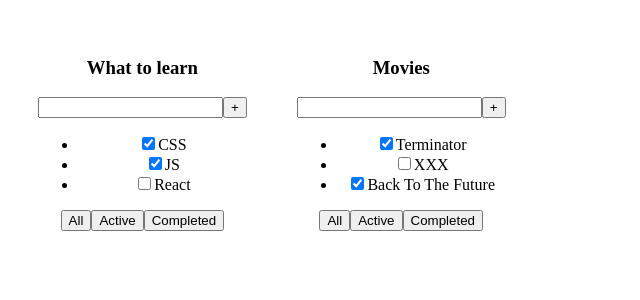
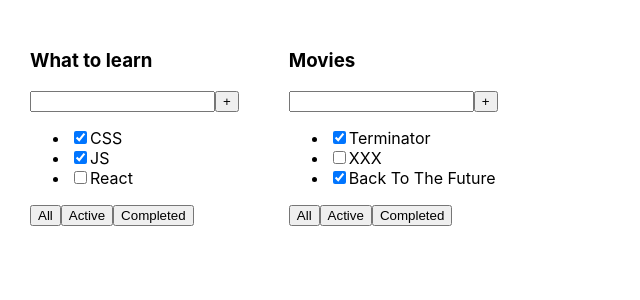
Before and after one commit to msaserj/it-incubator-todolist-temp, a React (Create React App) app: page / in a window 1280 px wide. Shown: the top 300 px of the page, without its empty margins (0-640 px from the left). Built offline with nearby package versions, Linux system fonts and the light colour scheme.

Commit message:
Changed mistakes in App.css and index.css

```diff
--- a/src/App.css
+++ b/src/App.css
@@ -1,38 +1,7 @@
 .App {
-  text-align: center;
+    padding: 30px;
+    display: flex;
 }
-
-.App-logo {
-  height: 40vmin;
-  pointer-events: none;
+.App > div {
+    margin-right: 50px;
 }
-
-@media (prefers-reduced-motion: no-preference) {
-  .App-logo {
-    animation: App-logo-spin infinite 20s linear;
-  }
-}
-
-.App-header {
-  background-color: #282c34;
-  min-height: 100vh;
-  display: flex;
-  flex-direction: column;
-  align-items: center;
-  justify-content: center;
-  font-size: calc(10px + 2vmin);
-  color: white;
-}
-
-.App-link {
-  color: #61dafb;
-}
-
-@keyframes App-logo-spin {
-  from {
-    transform: rotate(0deg);
-  }
-  to {
-    transform: rotate(360deg);
-  }
-}
--- a/src/index.css
+++ b/src/index.css
@@ -1,8 +1,13 @@
-.App {
-  padding: 30px;
-  display: flex;
+body {
+  margin: 0;
+  font-family: -apple-system, BlinkMacSystemFont, 'Segoe UI', 'Roboto', 'Oxygen',
+  'Ubuntu', 'Cantarell', 'Fira Sans', 'Droid Sans', 'Helvetica Neue',
+  sans-serif;
+  -webkit-font-smoothing: antialiased;
+  -moz-osx-font-smoothing: grayscale;
 }
 
-.App > div {
-  margin-right: 50px;
+code {
+  font-family: source-code-pro, Menlo, Monaco, Consolas, 'Courier New',
+  monospace;
 }
```
